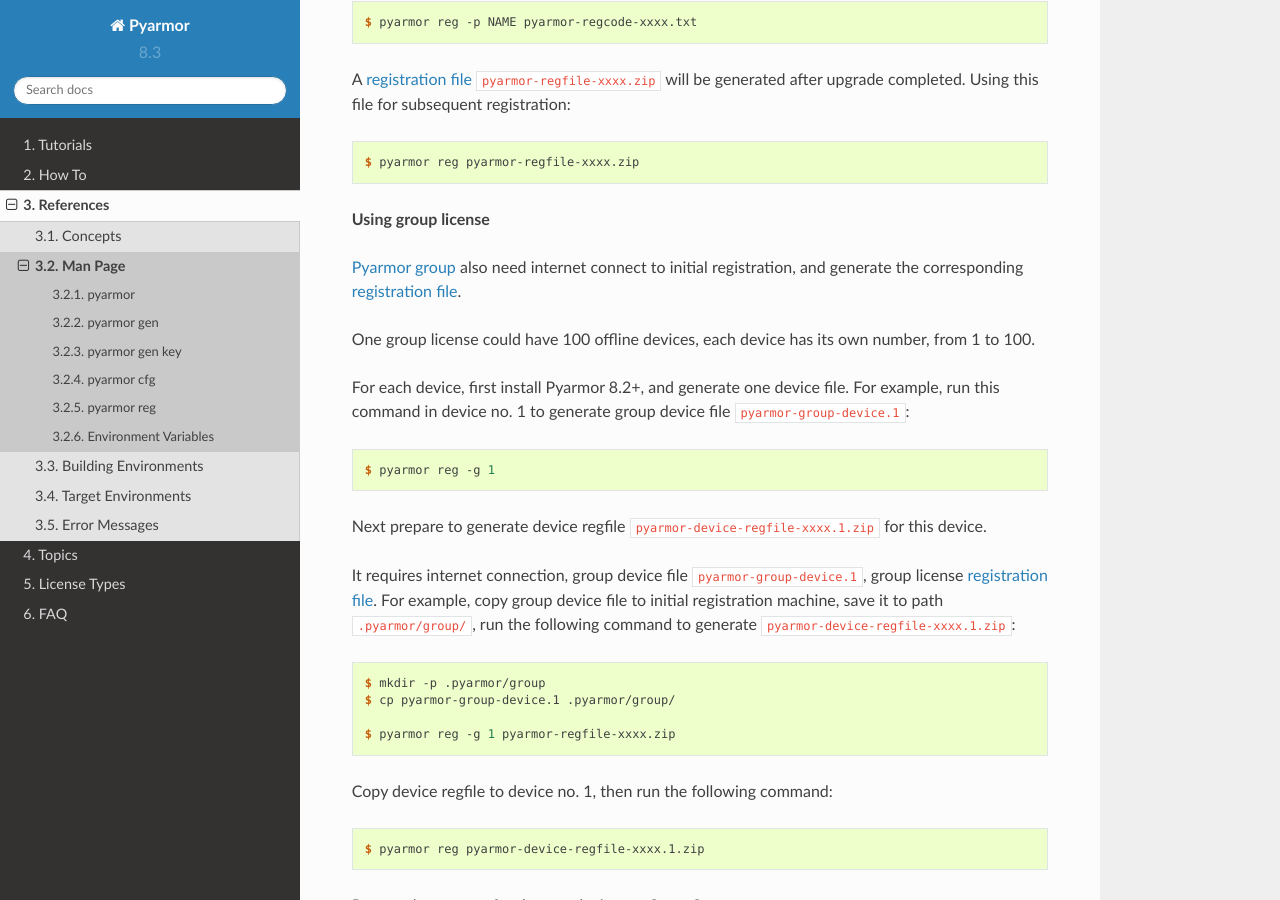
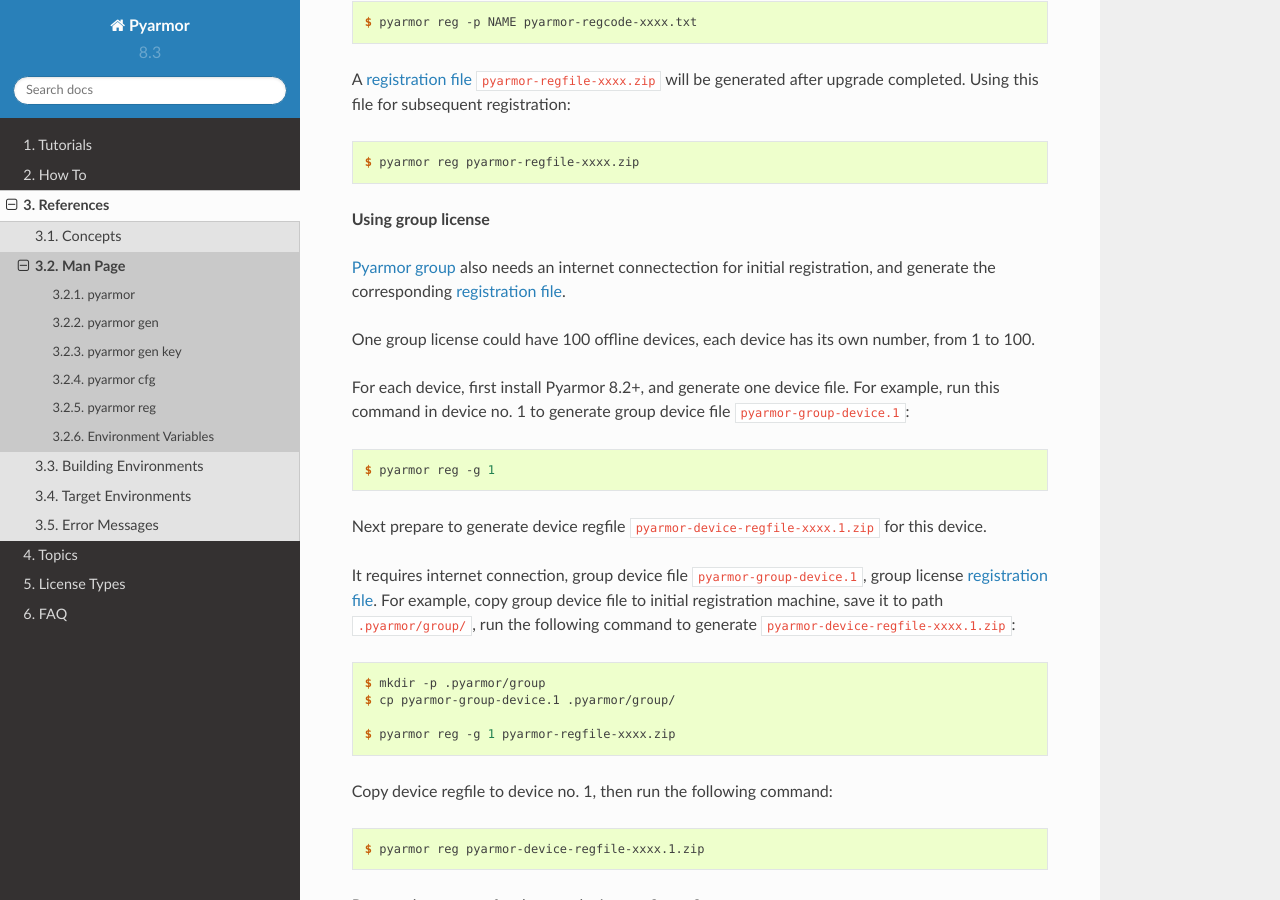
Before and after one commit to dashingsoft/pyarmor, a Sphinx documentation site: the page built from docs/reference/man.rst, in a window 1280 px wide and 900 px high, scrolled down 20860 px. Built offline with Sphinx 7.4.7 and the Read the Docs theme 2.0.0, drawn with Linux system fonts in a browser that asks for light colours.

Commit message:
Update man.rst

```diff
--- a/docs/reference/man.rst
+++ b/docs/reference/man.rst
@@ -773,7 +773,7 @@
 
 **Using group license**
 
-:term:`Pyarmor group` also need internet connect to initial registration, and generate the corresponding :term:`registration file`.
+:term:`Pyarmor group` also needs an internet connectection for initial registration, and generate the corresponding :term:`registration file`.
 
 One group license could have 100 offline devices, each device has its own number, from 1 to 100.
 
```
